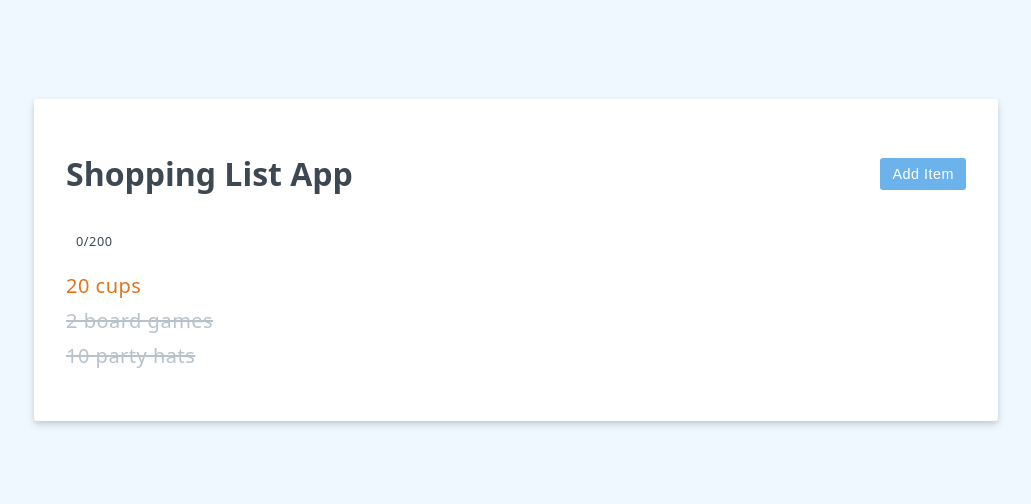
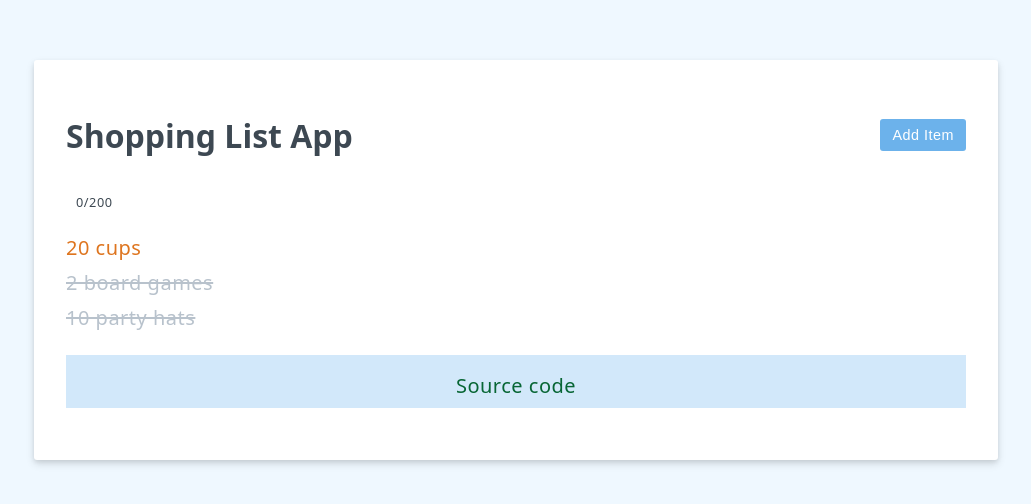
Before and after one commit to hnnhack/shopping-list-with-vue, a Vue app: page / in a window 1280 px wide. Shown: the part 140-644 px from the top of the page, without its empty margins (124-1155 px from the left). Built offline with nearby package versions, Linux system fonts and the light colour scheme.

Commit message:
some styling

```diff
--- a/public/index.html
+++ b/public/index.html
@@ -5,7 +5,7 @@
     <meta http-equiv="X-UA-Compatible" content="IE=edge">
     <meta name="viewport" content="width=device-width,initial-scale=1.0">
     <link rel="icon" href="<%= BASE_URL %>favicon.ico">
-    <title><%= htmlWebpackPlugin.options.title %></title>
+    <title>Shopping List with Vue</title>
   </head>
   <body>
     <noscript>
--- a/src/App.vue
+++ b/src/App.vue
@@ -90,6 +90,9 @@ const togglePurchased = (item) =>{
   <p v-if='!items.length'>
     List is empty
   </p>
+  <p class="footer">
+    <a href="https://github.com/hnnhack/vue-project">Source code</a>
+  </p>
 </template>
 
 <style src="./main.css" lang="css"></style>
--- a/src/main.css
+++ b/src/main.css
@@ -82,6 +82,24 @@ li input {
   margin: 0.5rem 0;
 }
 
+.footer {
+  display: flex;
+  align-items: center;
+  justify-content: center;
+  background: #d2e8fa;
+  padding: 5px;
+}
+
+a {
+  text-decoration: none;
+  color: #086635;
+}
+
+.add-item-form {
+  background: #d9eeff;
+  padding: 10px 5px;
+}
+
 .add-item-form,
 .header {
   display: flex;
```
